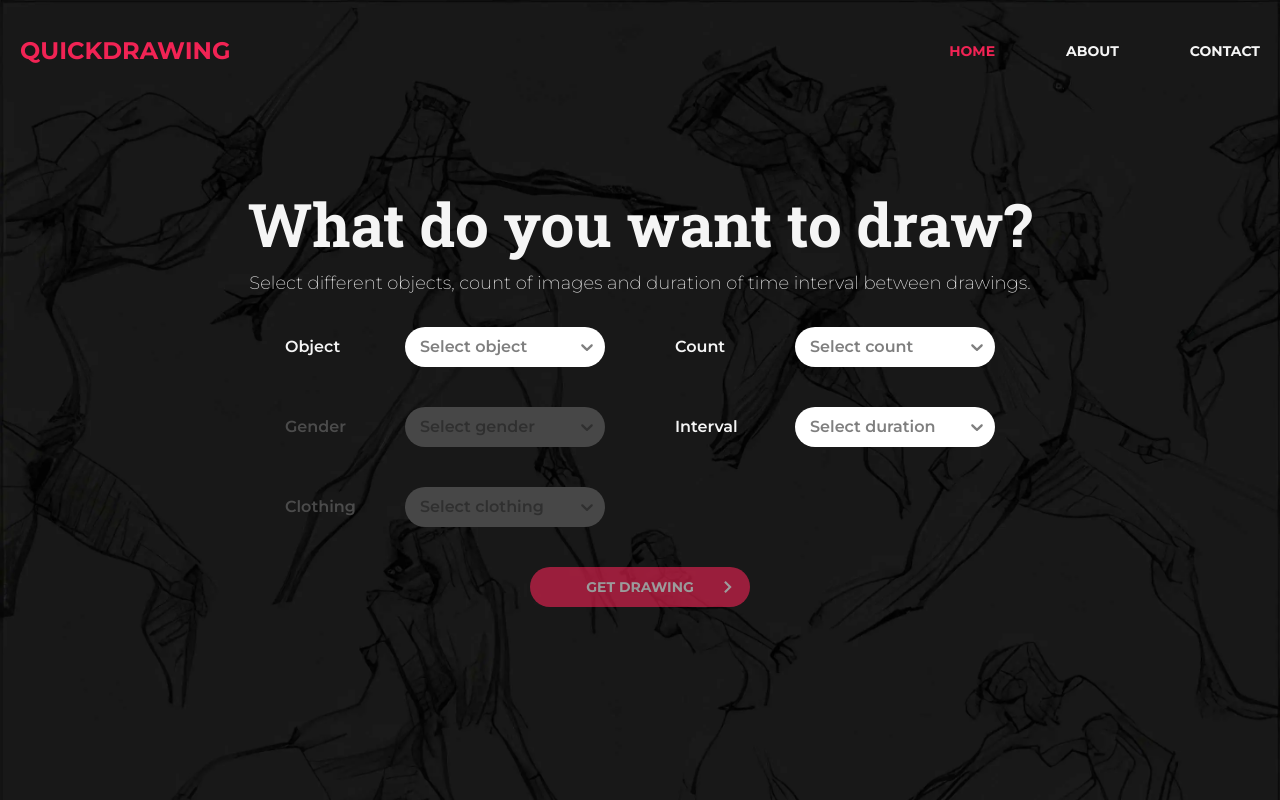
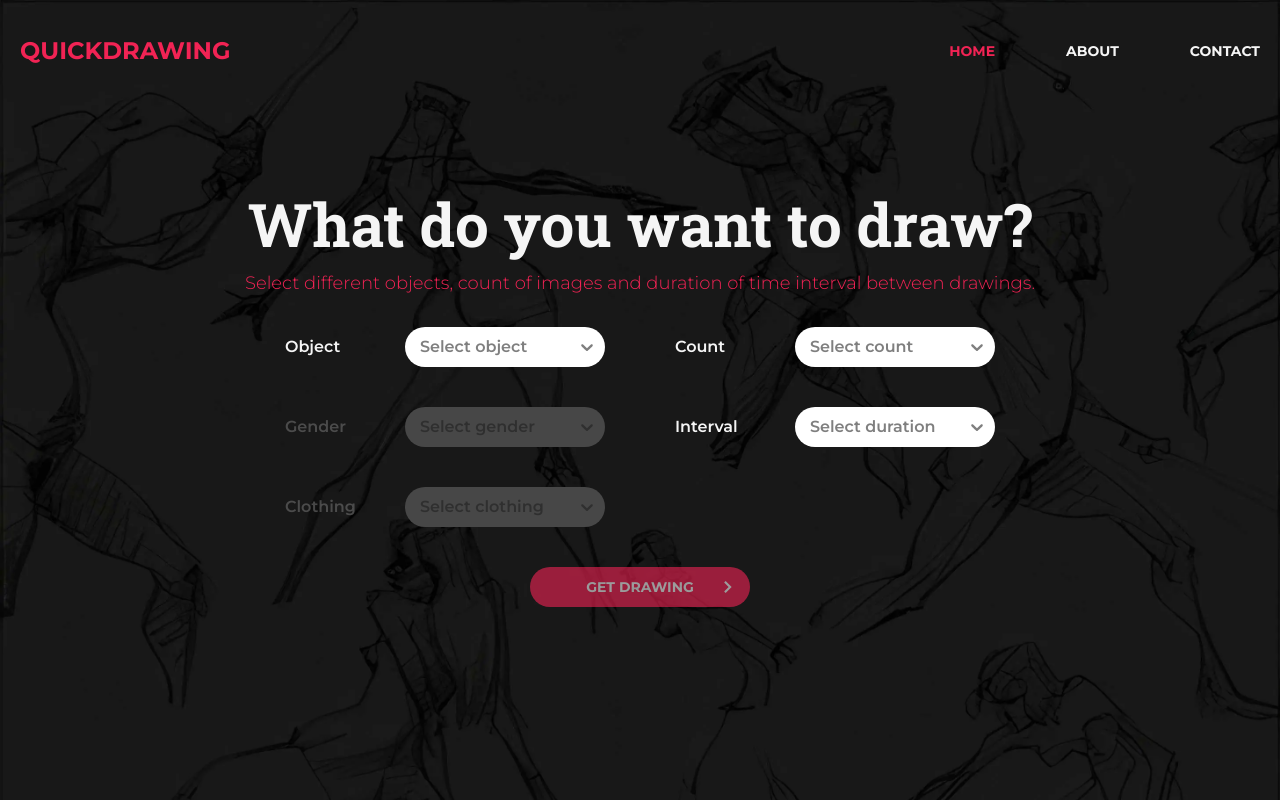
Before and after one commit to sebryk/quickdrawing-react-app, a React (Vite) app: page / in a window 1280 px wide. Built offline with nearby package versions, Linux system fonts and the light colour scheme.

Commit message:
some fixes

```diff
--- a/package.json
+++ b/package.json
@@ -26,7 +26,7 @@
     "react-dom": "^18.2.0",
     "react-hook-form": "^7.51.3",
     "react-icons": "^4.10.1",
-    "react-loading-skeleton": "^3.4.0",
+    "react-loading-skeleton": "^3.5.0",
     "react-redux": "^9.1.0",
     "react-router-dom": "^6.14.0",
     "react-spinners": "^0.13.8",
--- a/src/components/LoadingBar/LoadingBar.tsx
+++ b/src/components/LoadingBar/LoadingBar.tsx
@@ -1,4 +1,5 @@
 import Skeleton from 'react-loading-skeleton';
+import 'react-loading-skeleton/dist/skeleton.css';
 
 const LoadingBar = () => {
    return (
--- a/src/features/imageSlider/ImageSlider.tsx
+++ b/src/features/imageSlider/ImageSlider.tsx
@@ -15,6 +15,7 @@ import { PreviewSection } from './components/PreviewSection';
 import { PreviewDots } from './components/PreviewDots';
 import { PreviewImages } from './components/PreviewImages';
 import { Footer } from './components/Footer';
+import MessageBar from '../../components/MessageBar/MessageBar';
 
 const ImageSlider = () => {
    const imageSlider = useAppSelector((state) => state.imageSlider);
--- a/src/features/objectsForm/objectFormSettings.ts
+++ b/src/features/objectsForm/objectFormSettings.ts
@@ -66,6 +66,7 @@ export const styles: StylesConfig<IOption, false, GroupBase<IOption>> = {
          backgroundColor: '#E7E7E7',
       },
       border: 0,
+      cursor: 'pointer',
    }),
 };
 
--- a/src/pages/Drawing/Drawing.tsx
+++ b/src/pages/Drawing/Drawing.tsx
@@ -14,12 +14,12 @@ import MessageBar from '../../components/MessageBar/MessageBar';
 
 const Drawing = () => {
    const dispatch = useAppDispatch();
+   const timeoutId = useRef<ReturnType<typeof setTimeout> | null>(null);
+   const [randomPageNumber, setRandomPageNumber] = useState(0);
+
    const { object, gender, clothing, count } = useAppSelector((state) => state.selectedOptions) || {};
    const { isMouseOver, key } = useAppSelector((state) => state.imageSlider);
    const { isOpen } = useAppSelector((state) => state.modal);
-
-   const timeoutId = useRef<ReturnType<typeof setTimeout> | null>(null);
-   const [randomPageNumber, setRandomPageNumber] = useState(0);
 
    const isHuman = object?.value === 'human';
    const objectQuery = isHuman ? `${object.value} ${gender?.value} ${clothing?.value}`.trim() : object?.value;
@@ -43,10 +43,13 @@ const Drawing = () => {
 
    useEffect(() => {
       setRandomPageNumber(getRandomNumber(1));
-      const toastTimeoutId = setTimeout(() => toast.info('Press play button and start drawing'), 300);
+      const toastId = setTimeout(() => toast.info('Press play button and start drawing'), 300);
+
       return () => {
-         if (toastTimeoutId) clearTimeout(toastTimeoutId);
-         if (timeoutId.current) clearTimeout(timeoutId.current);
+         clearTimeout(toastId);
+         if (timeoutId.current) {
+            clearTimeout(timeoutId.current);
+         }
          handleMouseMove();
       };
    }, []);
@@ -58,7 +61,7 @@ const Drawing = () => {
       return <ErrorBoundary>Error: {error.status}</ErrorBoundary>;
    }
 
-   if (!data || isLoading) {
+   if (isLoading || !data) {
       return <LoadingBar />;
    }
 
--- a/src/pages/Home/Home.css
+++ b/src/pages/Home/Home.css
@@ -19,11 +19,11 @@
 }
 
 .home-section__text {
-  color: var(--white-color);
+   color: var(--red-color);
    font-size: 18px;
    font-family: Montserrat;
    font-style: normal;
-  font-weight: 200;
+   font-weight: 300;
    line-height: 158.47%;
    margin-bottom: 29px;
 }
```
Also changed, not shown: 1 other file (tests, documents, lock files or other folders). Lines whose indentation alone changed are shown as unchanged.
